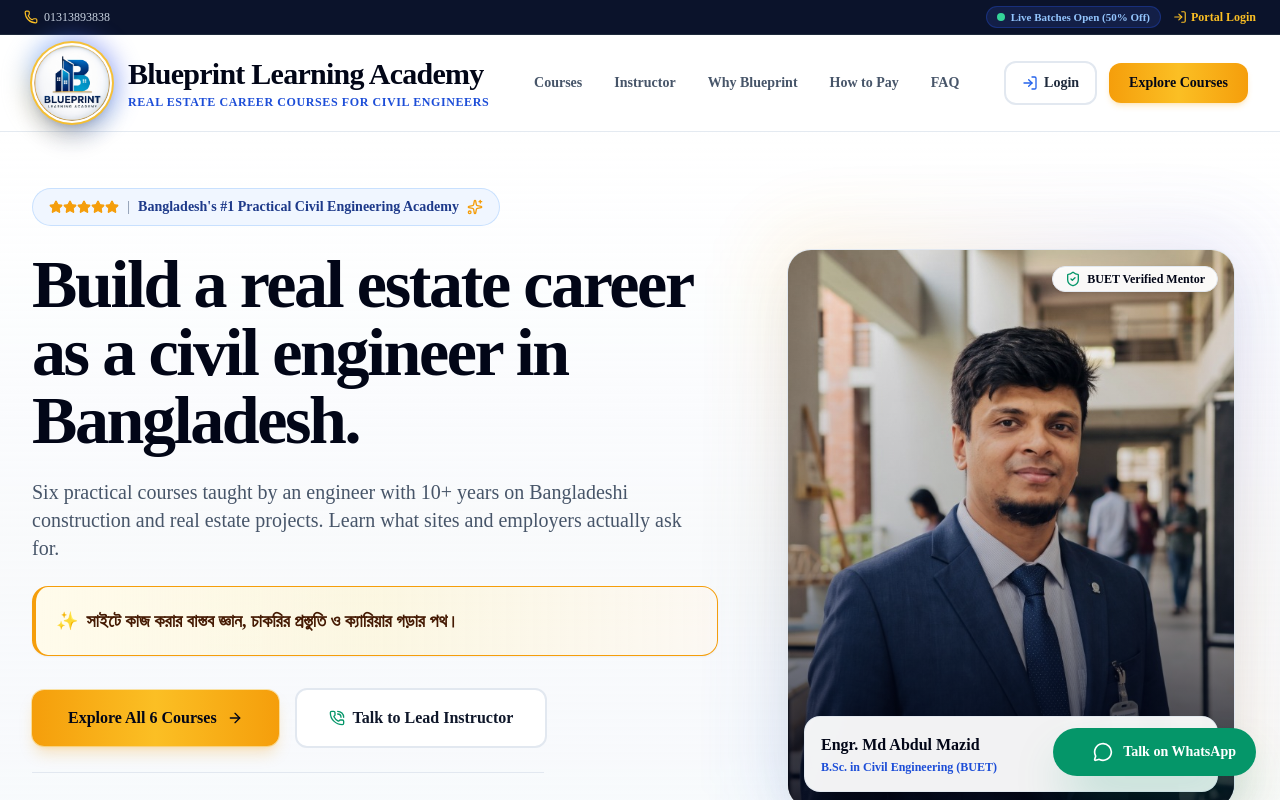
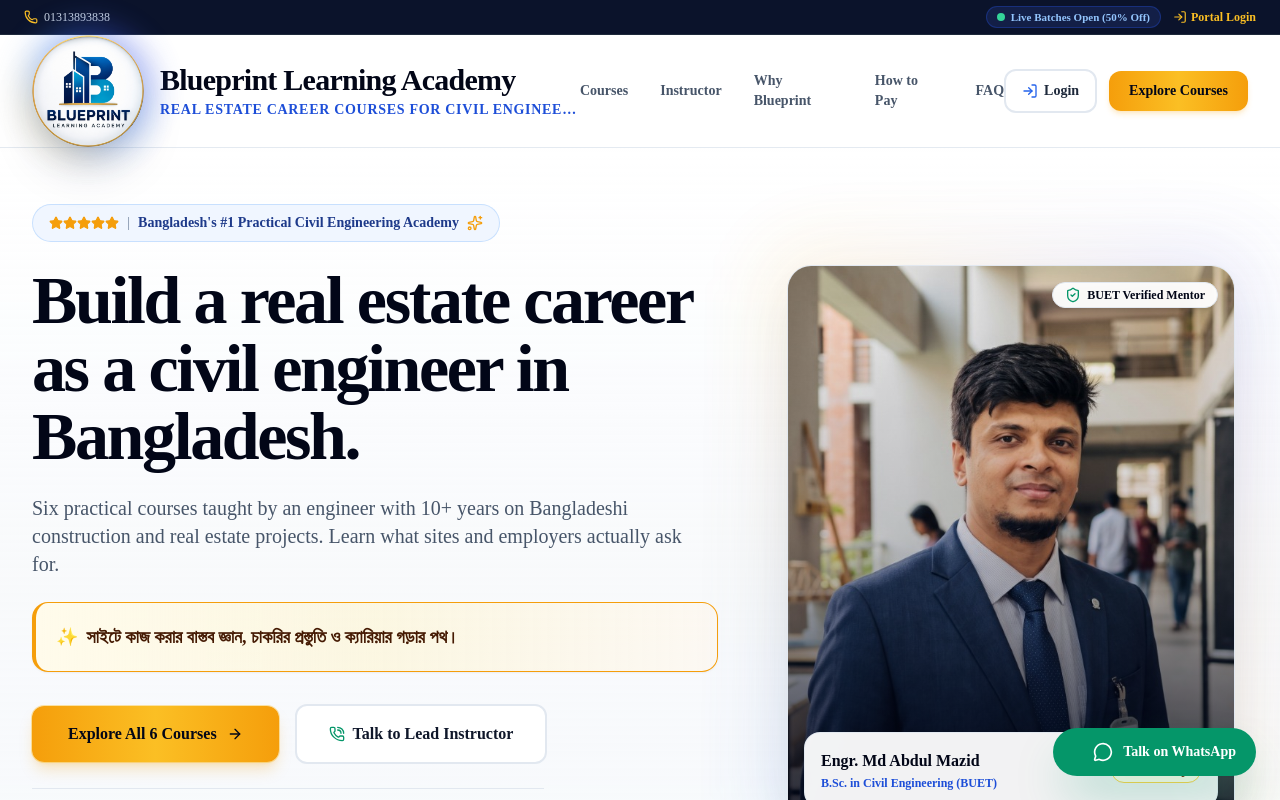
Before and after one commit to fahim-m30/Blueprint-Learning-Academy, a Next.js app in the folder client/: page / in a window 1280 px wide. Shown: the top 800 px of the page. Built offline with nearby package versions, Linux system fonts and the light colour scheme; no server answers.

Commit message:
design: enlarge navbar logo badge to prominent size and remove inner padding

```diff
--- a/client/src/app/admin/page.tsx
+++ b/client/src/app/admin/page.tsx
@@ -676,11 +676,11 @@ export default function AdminPortalPage() {
           <div className="flex items-center gap-3">
             <Link href="/" className="flex items-center gap-3 shrink-0 group">
               <div className="relative shrink-0">
-                <div className="absolute -inset-1 rounded-full bg-gradient-to-tr from-amber-400 via-blue-500 to-indigo-600 opacity-45 blur-sm group-hover:opacity-80 transition"></div>
+                <div className="absolute -inset-1.5 rounded-full bg-gradient-to-tr from-amber-400 via-blue-500 to-indigo-600 opacity-50 blur-md group-hover:opacity-85 transition"></div>
                 <img
-                  src="/logo.png?v=3"
+                  src="/logo.png?v=5"
                   alt="Blueprint Learning Academy"
-                  className="relative w-15 h-15 sm:w-18 sm:h-18 object-contain rounded-full ring-2 ring-amber-400/90 bg-white p-0.5 shadow-lg group-hover:scale-105 transition"
+                  className="relative w-16 h-16 sm:w-20 sm:h-20 object-contain rounded-full shadow-lg group-hover:scale-105 transition"
                 />
               </div>
               <span className="text-xl font-black text-slate-900 hidden sm:inline">
--- a/client/src/app/dashboard/page.tsx
+++ b/client/src/app/dashboard/page.tsx
@@ -284,11 +284,11 @@ export default function StudentDashboardPage() {
           <div className="flex items-center gap-3 sm:gap-4 min-w-0">
             <Link href="/" className="flex items-center gap-3 sm:gap-3.5 shrink-0 group">
               <div className="relative shrink-0">
-                <div className="absolute -inset-1 rounded-full bg-gradient-to-tr from-amber-400 via-blue-500 to-indigo-600 opacity-45 blur-sm group-hover:opacity-80 transition"></div>
+                <div className="absolute -inset-1.5 rounded-full bg-gradient-to-tr from-amber-400 via-blue-500 to-indigo-600 opacity-50 blur-md group-hover:opacity-85 transition"></div>
                 <img
-                  src="/logo.png?v=3"
+                  src="/logo.png?v=5"
                   alt="Blueprint Learning Academy"
-                  className="relative w-15 h-15 sm:w-18 sm:h-18 object-contain rounded-full ring-2 ring-amber-400/90 bg-white p-0.5 shadow-lg group-hover:scale-105 transition"
+                  className="relative w-16 h-16 sm:w-20 sm:h-20 object-contain rounded-full shadow-lg group-hover:scale-105 transition"
                 />
               </div>
               <span className="text-lg sm:text-2xl font-black text-slate-950 hidden md:inline truncate tracking-tight">
--- a/client/src/app/login/page.tsx
+++ b/client/src/app/login/page.tsx
@@ -129,11 +129,11 @@ export default function LoginPage() {
         <div className="text-center space-y-3">
           <Link href="/" className="inline-flex flex-col items-center gap-3 group">
             <div className="relative">
-              <div className="absolute -inset-2.5 rounded-full bg-gradient-to-tr from-amber-400 via-blue-500 to-indigo-600 opacity-55 blur-xl group-hover:opacity-90 transition duration-300"></div>
+              <div className="absolute -inset-3 rounded-full bg-gradient-to-tr from-amber-400 via-blue-500 to-indigo-600 opacity-60 blur-2xl group-hover:opacity-95 transition duration-300"></div>
               <img
-                src="/logo.png?v=3"
+                src="/logo.png?v=5"
                 alt="Blueprint Learning Academy"
-                className="relative w-28 h-28 xs:w-32 xs:h-32 sm:w-36 sm:h-36 object-contain rounded-full ring-4 ring-amber-400/90 bg-white p-1 shadow-2xl shadow-blue-950/25 group-hover:scale-105 transition"
+                className="relative w-32 h-32 xs:w-36 xs:h-36 sm:w-44 sm:h-44 object-contain rounded-full shadow-2xl shadow-blue-950/30 group-hover:scale-105 transition"
               />
             </div>
             <div className="text-center">
--- a/client/src/components/Footer.tsx
+++ b/client/src/components/Footer.tsx
@@ -21,11 +21,11 @@ export default function Footer({ settings }: FooterProps) {
         <div className="sm:col-span-2 space-y-4">
           <div className="flex items-center gap-3.5 sm:gap-5">
             <div className="relative shrink-0">
-              <div className="absolute -inset-1.5 rounded-full bg-gradient-to-tr from-amber-500 via-blue-500 to-amber-400 opacity-60 blur-md"></div>
+              <div className="absolute -inset-2 rounded-full bg-gradient-to-tr from-amber-500 via-blue-500 to-amber-400 opacity-60 blur-lg"></div>
               <img
-                src="/logo.png?v=3"
+                src="/logo.png?v=5"
                 alt="Blueprint Learning Academy"
-                className="relative w-20 h-20 sm:w-24 sm:h-24 md:w-28 md:h-28 object-contain rounded-full ring-3 ring-amber-400 bg-white p-0.5 shadow-2xl shadow-amber-500/30 transition hover:scale-105"
+                className="relative w-24 h-24 sm:w-28 sm:h-28 md:w-32 md:h-32 object-contain rounded-full shadow-2xl shadow-amber-500/30 transition hover:scale-105"
               />
             </div>
             <div className="min-w-0">
--- a/client/src/components/Navbar.tsx
+++ b/client/src/components/Navbar.tsx
@@ -71,26 +71,26 @@ export default function Navbar({ settings }: NavbarProps) {
 
       {/* Main Navbar */}
       <div className="max-w-7xl mx-auto px-3 sm:px-6 lg:px-8">
-        <div className="flex items-center justify-between h-22 sm:h-24 lg:h-26 py-2 sm:py-2.5">
+        <div className="flex items-center justify-between h-24 sm:h-28 lg:h-30 py-2 sm:py-3">
           {/* Logo & Brand */}
-          <Link href="/" className="flex items-center gap-2.5 xs:gap-3.5 sm:gap-4 group min-w-0">
+          <Link href="/" className="flex items-center gap-3 sm:gap-4 group min-w-0">
             <div className="relative shrink-0">
-              <div className="absolute -inset-1.5 rounded-full bg-gradient-to-tr from-amber-400 via-blue-500 to-indigo-600 opacity-50 blur-md group-hover:opacity-90 transition duration-300"></div>
+              <div className="absolute -inset-2 rounded-full bg-gradient-to-tr from-amber-400 via-blue-500 to-indigo-600 opacity-45 blur-lg group-hover:opacity-80 transition duration-300"></div>
               <img
-                src="/logo.png?v=3"
+                src="/logo.png?v=5"
                 alt="Blueprint Learning Academy"
-                className="relative w-16 h-16 xs:w-18 xs:h-18 sm:w-20 sm:h-20 lg:w-22 lg:h-22 object-contain rounded-full ring-2 xs:ring-3 ring-amber-400/90 shadow-xl shadow-blue-950/20 bg-white p-0.5 transition duration-300 group-hover:scale-105"
+                className="relative w-20 h-20 xs:w-22 xs:h-22 sm:w-26 sm:h-26 lg:w-28 lg:h-28 object-contain rounded-full shadow-2xl shadow-blue-950/25 transition duration-300 group-hover:scale-105"
               />
             </div>
             <div className="min-w-0">
-              <span className="text-base xs:text-lg sm:text-2xl lg:text-3xl font-black tracking-tight text-slate-950 block leading-tight truncate">
+              <span className="text-lg xs:text-xl sm:text-2xl lg:text-3xl font-black tracking-tight text-slate-950 block leading-tight truncate">
                 {settings?.siteName || (
                   <>
                     Blueprint <span className="bg-gradient-to-r from-blue-700 via-blue-600 to-indigo-700 bg-clip-text text-transparent">Learning Academy</span>
                   </>
                 )}
               </span>
-              <span className="block text-[9px] xs:text-[10px] sm:text-[11px] lg:text-xs tracking-wider uppercase text-blue-700 font-black truncate mt-0.5">
+              <span className="block text-[10px] xs:text-[11px] sm:text-xs lg:text-sm tracking-wider uppercase text-blue-700 font-extrabold truncate mt-0.5">
                 {settings?.tagline || 'Real Estate Career Courses for Civil Engineers'}
               </span>
             </div>
```
